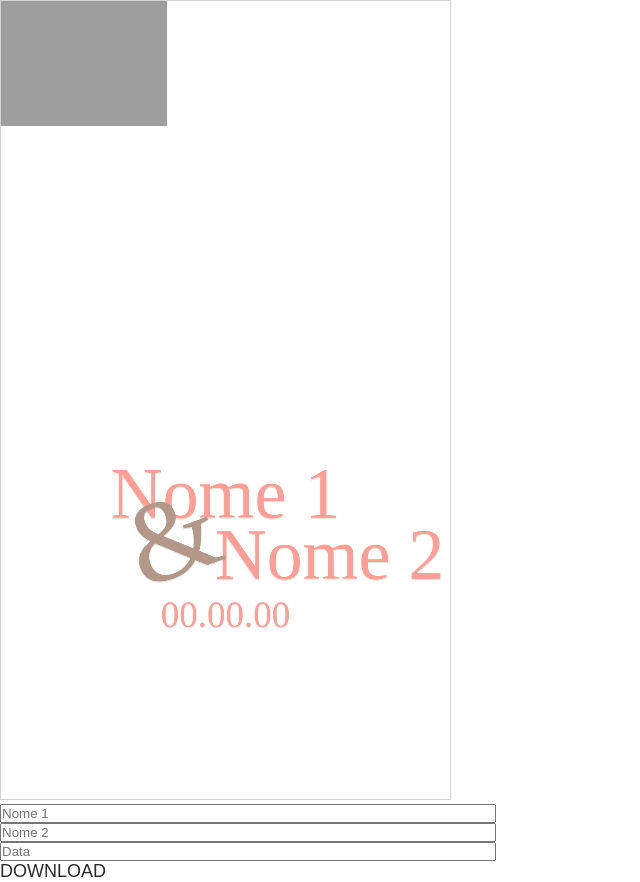
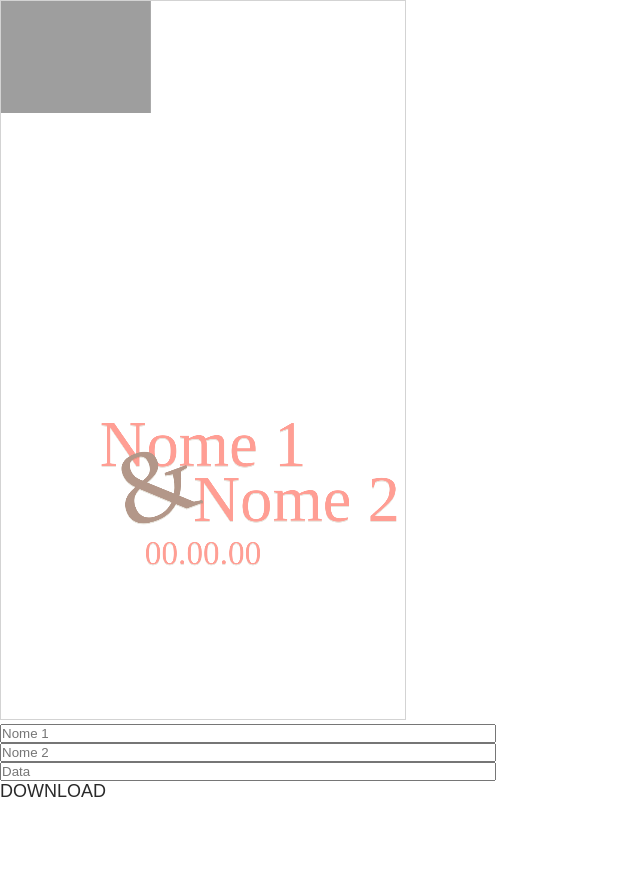
Before and after one commit to BrendoYoshio/cha, a plain HTML site: page index.html in a window 1280 px wide. Shown: the whole page, without its empty margins (0-640 px from the left). After the commit the page ends 802 px from the top, so only its background shows below. Drawn offline with Linux system fonts and the light colour scheme.

Commit message:
correcoes

```diff
--- a/assets/sass/style.scss
+++ b/assets/sass/style.scss
@@ -6,11 +6,11 @@
 /* Layout ================================================================================ */
 
 body {
-  overflow: hidden !important; background-color: #fff;
+
 }
 
 #myCanvas {
-  height: 100vh;
+  height: 90vh;
   border: 1px solid #d3d3d3;
 }
 #download {
```
Also changed, not shown: assets/css/style.min.css.
